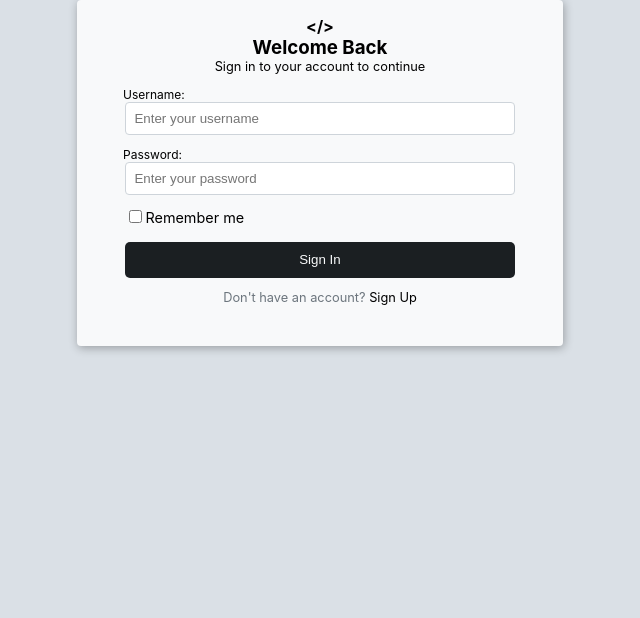
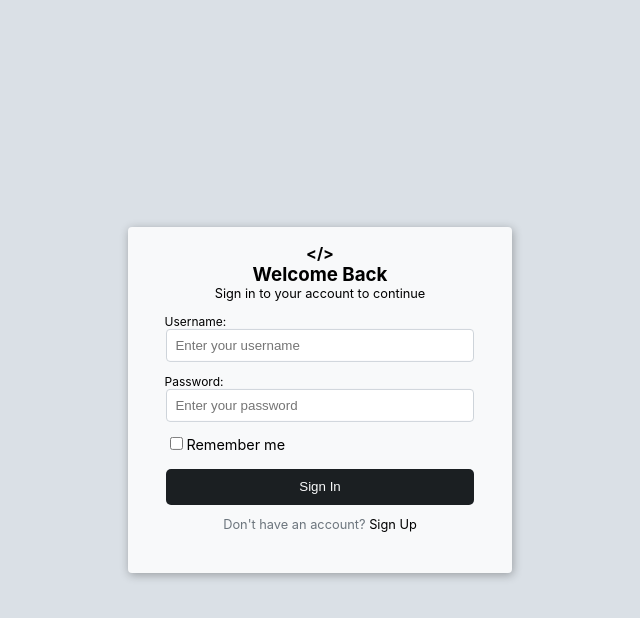
Before and after one commit to dandlp95/RecipeHub, a React (Create React App) app: page / in a window 1280 px wide. Shown: the top 618 px of the page, without its empty margins (320-960 px from the left). Built offline with nearby package versions, Linux system fonts and the light colour scheme.

Commit message:
more css to the login page

```diff
--- a/src/app.module.css
+++ b/src/app.module.css
@@ -2,4 +2,5 @@
     min-height: 100vh;
     width: 100%;
     background-color: var(--mint-cream);
+    position: relative;
 }
--- a/src/app.tsx
+++ b/src/app.tsx
@@ -6,7 +6,6 @@ import FormContainer from './components/formContainer1'
 import { authData } from './customTypes/enumTypes'
 import LoginForm from './components/login'
 import { authFormType } from './customTypes/enumTypes'
-
 
 const App: React.FunctionComponent = () => {
   const [logindata, setLoginData] = useState<LoginData>({
@@ -21,7 +20,7 @@ const App: React.FunctionComponent = () => {
   })
   const [token, setToken] = useState<string>('')
   const [isRememberChecked, setIsRememberChecked] = useState(false)
-  const [formType, setFormType] = useState<authFormType>(authFormType.login )
+  const [formType, setFormType] = useState<authFormType>(authFormType.login)
   const navigate = useNavigate()
 
   useEffect(() => {
@@ -50,6 +49,8 @@ const App: React.FunctionComponent = () => {
 
   const signIn = () => {}
 
+  const signUpHandler = () => {}
+
   const rememberCheckbox = (isChecked: boolean) => {
     setIsRememberChecked(isChecked)
   }
@@ -61,6 +62,7 @@ const App: React.FunctionComponent = () => {
           handleLogin={handleLogin}
           signIn={signIn}
           isRememberChecked={rememberCheckbox}
+          signup={signUpHandler}
         />
       </FormContainer>
     </div>
--- a/src/components/login.tsx
+++ b/src/components/login.tsx
@@ -9,6 +9,7 @@ type Props = {
   handleLogin: (authDataType: authData) => ChangeEventHandler<HTMLInputElement>
   signIn: () => void
   isRememberChecked: (checked: boolean) => void
+  signup: () => void
 }
 
 const LoginForm: React.FunctionComponent<Props> = (props: Props) => {
@@ -67,7 +68,7 @@ const LoginForm: React.FunctionComponent<Props> = (props: Props) => {
         <div className={loginCSS.signUpContainer}>
           <p>
             <span className={loginCSS.question}>Don't have an account?</span>{' '}
-            <span className={loginCSS.signUp}>Sign Up</span>
+            <span className={loginCSS.signUp} onClick={props.signup}>Sign Up</span>
           </p>
         </div>
         {/*
--- a/src/components/styles/formContainer1.module.css
+++ b/src/components/styles/formContainer1.module.css
@@ -1,7 +1,18 @@
 .formContainerMain {
     background-color: var(--seasalt);
-    width: 38%;
-    margin: 0 auto;
+    width: 30%;
+    margin: 0;
     border-radius: 4px;
     box-shadow: 1px 2px 10px rgba(0, 0, 0, 0.3);
+    position: absolute;
+    top: 50%;
+    left: 50%;
+    /* -ms-transform is for older versions */
+    -ms-transform: translate(-50%, -50%);
+    /*
+    The transform: translate(-50%, -50%) shifts the child container by 50% of its own
+    width to the left and 50% of its own height upward, ensuring that the child container
+    is perfectly centered both vertically and horizontally within the parent container.
+    */
+    transform: translate(-50%, -50%);
 }
--- a/src/components/styles/login.module.css
+++ b/src/components/styles/login.module.css
@@ -64,18 +64,22 @@
     padding: 0.65rem 0;
 }
 
-.rememberCheckbox {
+.formHeaderMain .rememberCheckbox {
     box-sizing: border-box;
     width: 80%;
     margin:0 auto;
     font-size: 0.9rem;
 }
 
-.signUpContainer .question {
+.formHeaderMain .signUpContainer .question {
     color: var(--slate-gray);
 }
 
-.signUpContainer {
+.formHeaderMain .signUpContainer {
     font-size: 0.8rem;
     text-align: center;
 }
+
+.formHeaderMain .signUp {
+    cursor: pointer;
+}
```
